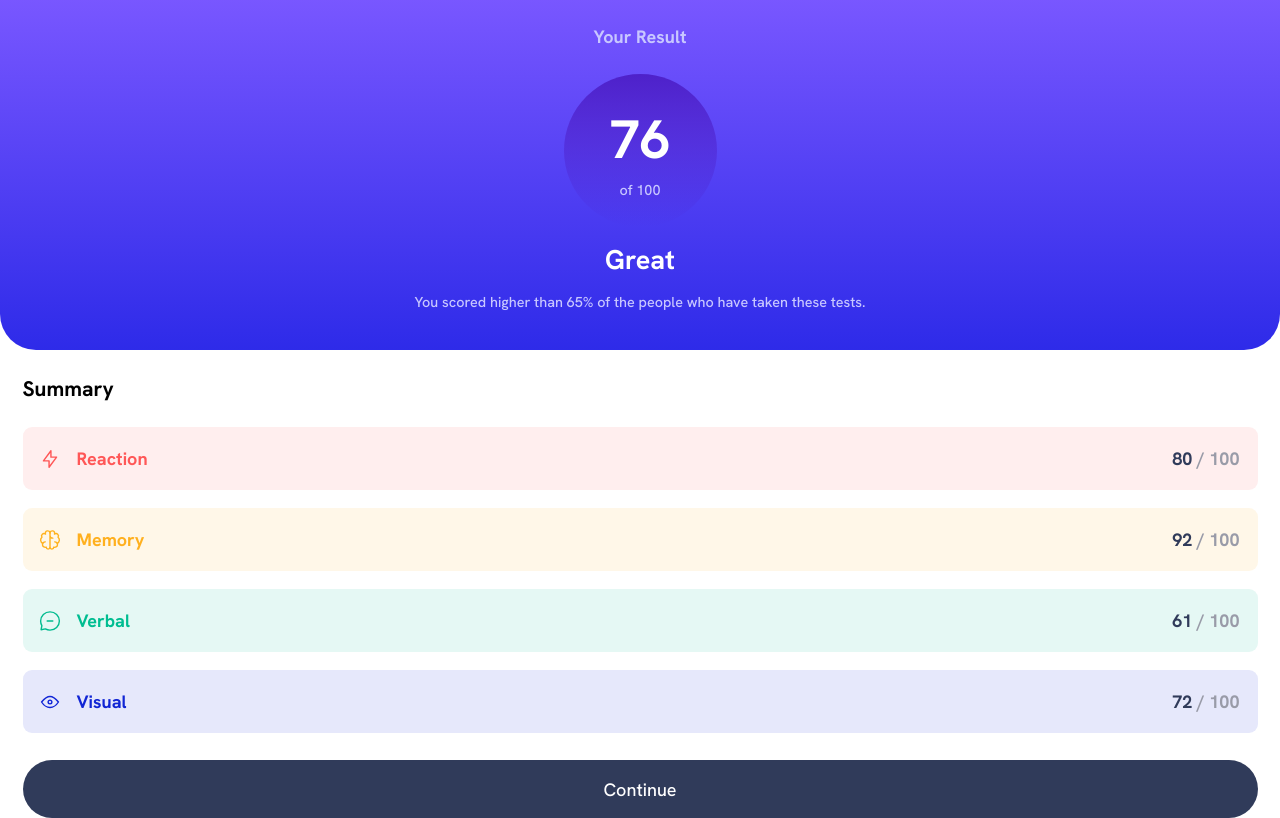
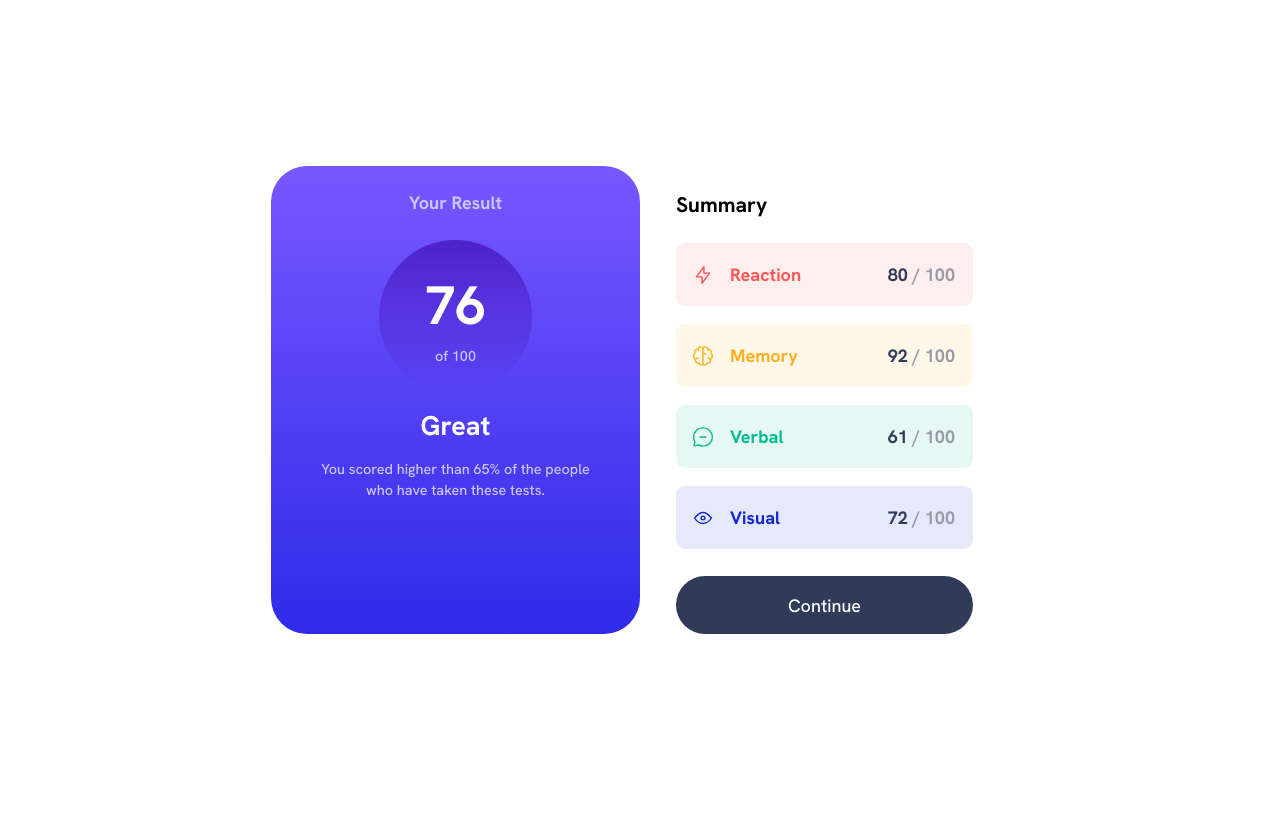
Before and after one commit to MuneerMek/results-summary-component-main, a plain HTML site: page index.html in a window 1280 px wide. Drawn offline with Linux system fonts and the light colour scheme.

Commit message:
added media query

```diff
--- a/css/main.css
+++ b/css/main.css
@@ -270,12 +270,23 @@ button:focus-visible {
   background: var(--gradient);
 }
 
-/* Attribution */
-
-.attribution {
-  font-size: 11px;
-  text-align: center;
+/* Media Queries */
+@media only screen and (min-width: 900px) {
+  main {
+    height: 100vh;
+  }
+  .flex-wrapper {
+    flex-flow: row;
+    justify-content: center;
+    width: 738px;
+  }
+  .results {
+    width: 50%;
+    border-radius: 2rem;
+  }
+  .summary {
+    width: 50%;
+    border-radius: 2rem;
+    padding: 1.5rem 2rem 0 2rem;
+  }
 }
-.attribution a {
-  color: hsl(228, 45%, 44%);
-}
```
